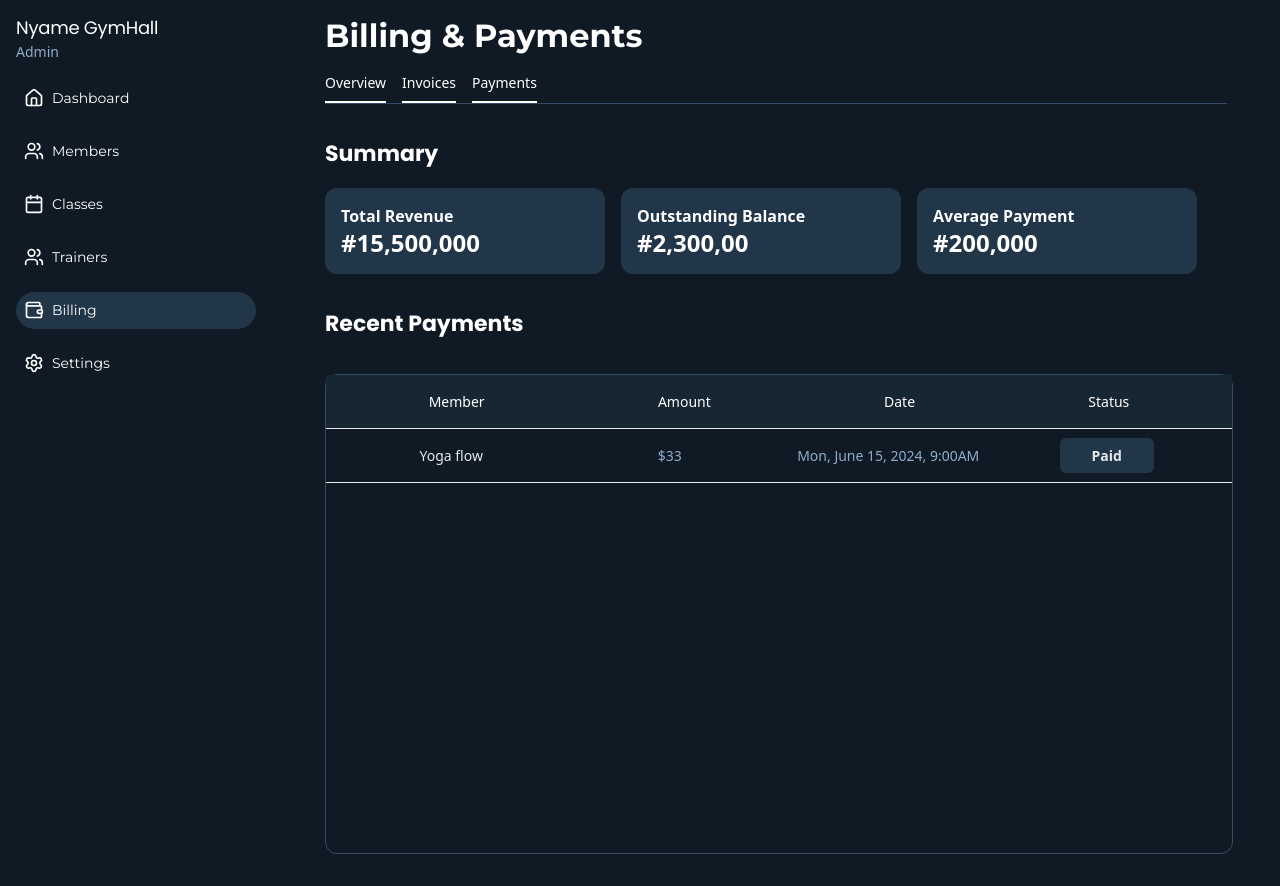
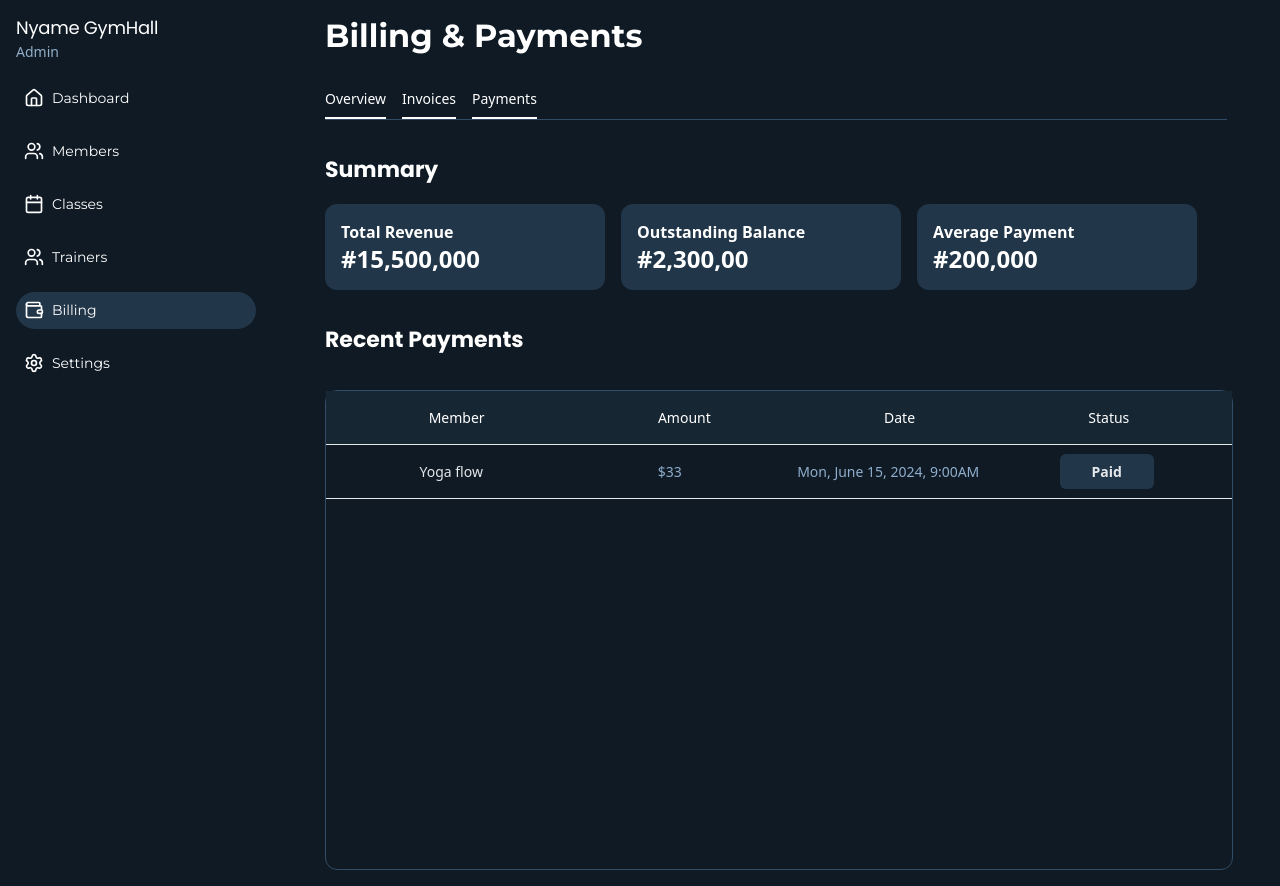
Before and after one commit to mafindijr/Gym-Management-System, a React (Vite) app: page /billing in a window 1280 px wide. Built offline with nearby package versions, Linux system fonts and the light colour scheme.

Commit message:
done with billling payments compnent

```diff
--- a/src/pages/billing-payment.jsx
+++ b/src/pages/billing-payment.jsx
@@ -28,7 +28,7 @@ export default function BillingPayment() {
                         </div>
                     </div>
 
-                    <div className='w-[902px] flex flex-col gap-4 text-[14px] leading-[21px]'>
+                    <div className='w-[902px] flex flex-col gap-4 mt-4 text-[14px] leading-[21px]'>
                         <div className='inline-flex gap-4 border-b-1 border-[#334d66]'>
                             <span className='border-b-2 pb-2'>Overview</span>
                             <span className='border-b-2 pb-2'>Invoices</span>
```
